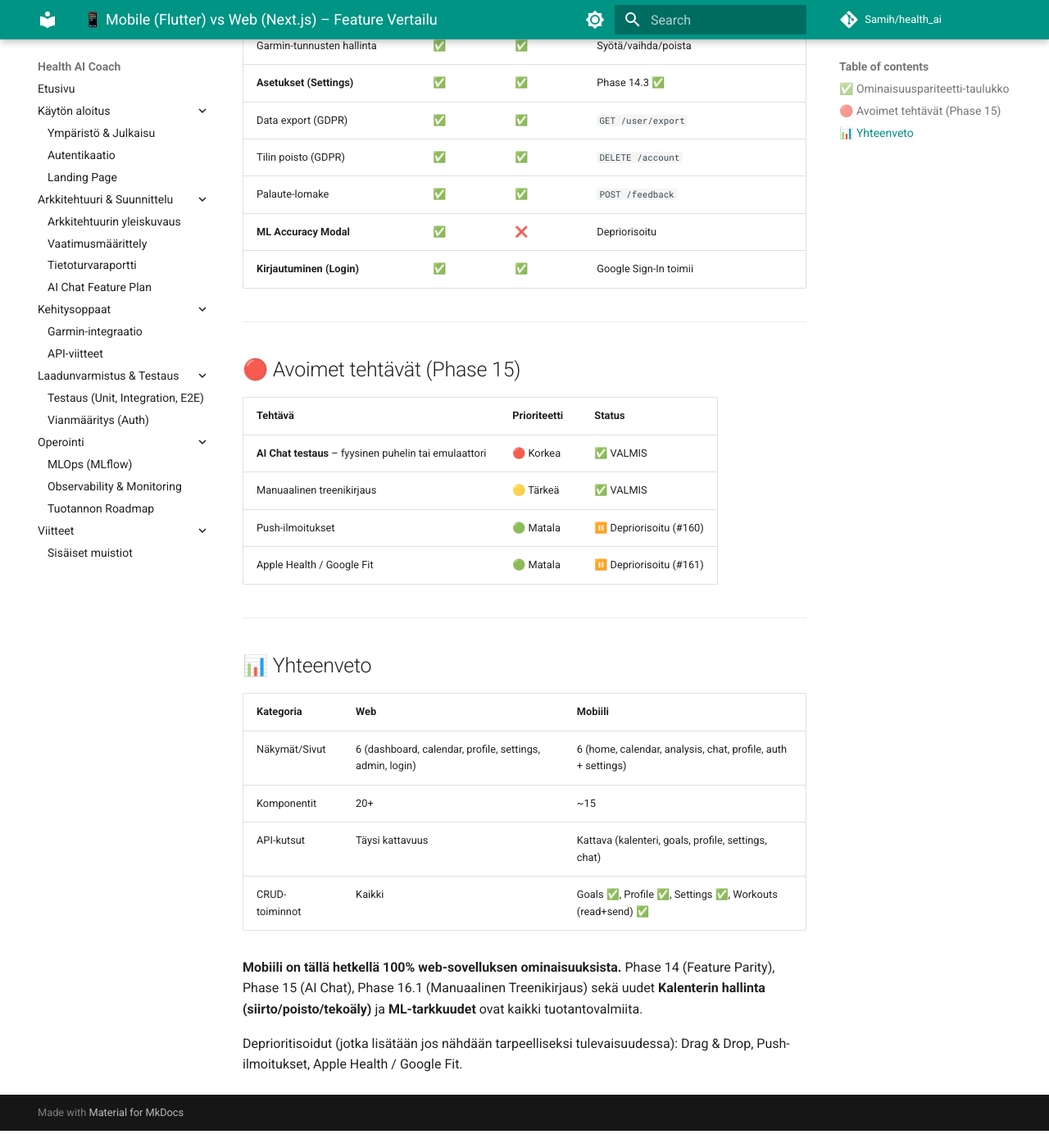
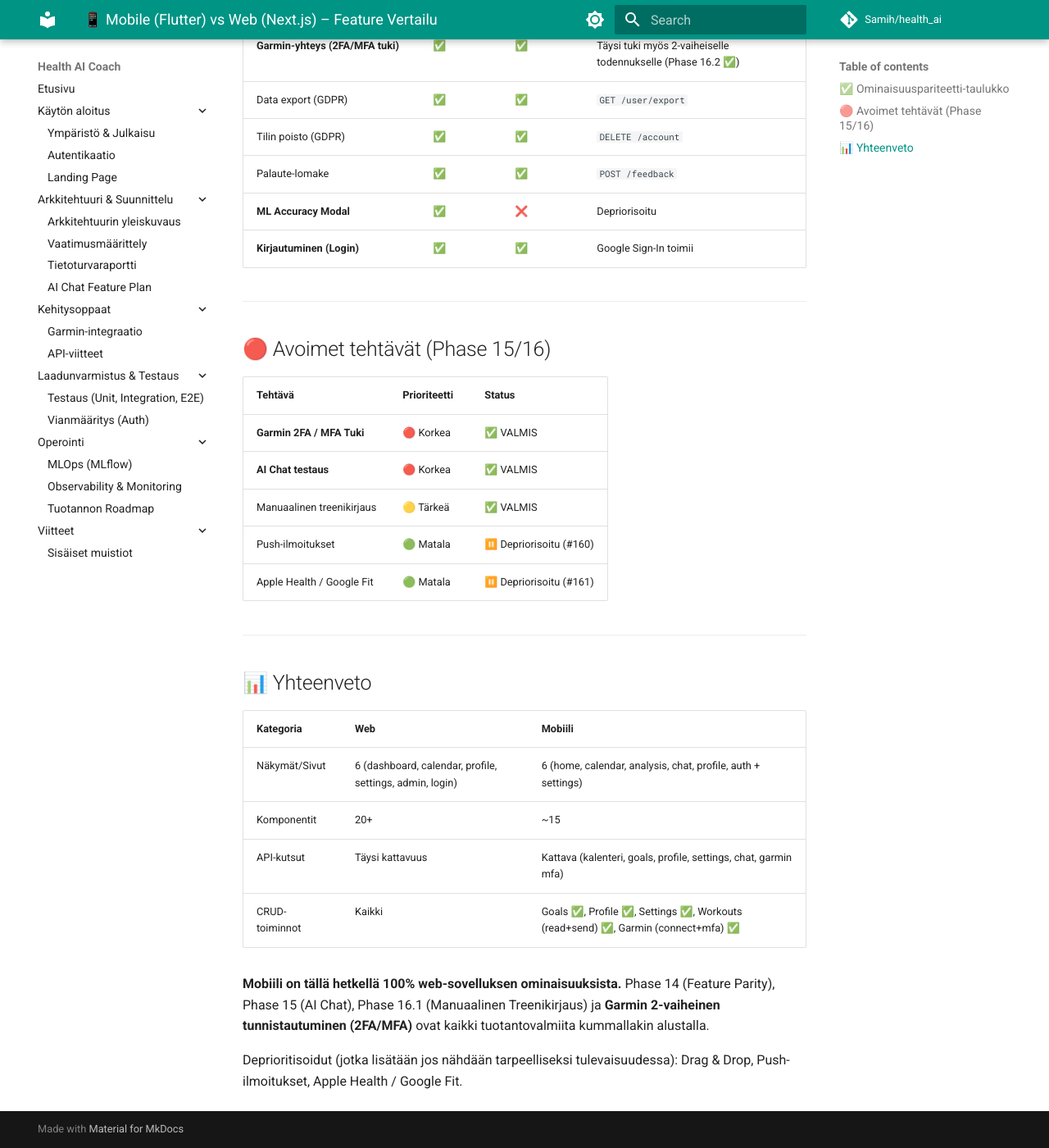
Before and after one commit to Sami-Python/Health_AI, an MkDocs documentation site: the page built from Docs/mobile_vs_web_comparison.md, in a window 1280 px wide and 1400 px high, scrolled down 1414 px. Shown: the whole window at 82% size. Built offline with MkDocs 1.6.1 and Material for MkDocs 9.7.7, drawn with Linux system fonts in a browser that asks for light colours; comment, search, counter and statistics services are not loaded; before the commit the page ends 2793 px from its top, so only the background shows below that; some of the changed text lies outside the part shown.

Commit message:
docs: update mobile vs web comparison with Garmin 2FA/MFA parity

```diff
--- a/Docs/mobile_vs_web_comparison.md
+++ b/Docs/mobile_vs_web_comparison.md
@@ -18,7 +18,7 @@
 | **Kalenteri (TrainingCalendar)** | ✅ | ✅ | API-data käytössä (`/workouts/history` + `/workouts/next`) |
 | Drag & Drop treenit | ✅ | ❌ | Depriorisoitu |
 | Treenin poisto (roskakori) | ✅ | ❌ | Depriorisoitu |
-| \"Send to Garmin\" -nappi | ✅ | ✅ | Phase 14.4 ✅ (`POST /workouts/upload`) |
+| "Send to Garmin" -nappi | ✅ | ✅ | Phase 14.4 ✅ (`POST /workouts/upload`) |
 | Treenin modal-tiedot | ✅ | ❌ | Mobiilissa lista, ei modal |
 | AI-plan generointi kalenterista | ✅ | ❌ | Depriorisoitu |
 | **Analysis** | ✅ | ✅ | CTL/ATL/TSB, Load, Sleep, Readiness |
@@ -28,10 +28,9 @@
 | Race Goal countdown | ✅ | ✅ | Erityisnäyttö (Race distance + countdown) |
 | **Manuaalinen treenikirjaus** | ✅ | ✅ | Phase 16.1 ✅ |
 | **AI Chat Coach** | ✅ | ✅ | Phase 15.2 ✅ |
-| **Profiili-sivu** | ✅ | ✅ | Phase 14.2 ✅ |
+| **Profiili-sivu / Asetukset** | ✅ | ✅ | Phase 14.2 ✅ |
 | Fysiologiset tiedot (ikä, paino, pituus) | ✅ | ✅ | `GET/PUT /profile` |
-| Garmin-tunnusten hallinta | ✅ | ✅ | Syötä/vaihda/poista |
-| **Asetukset (Settings)** | ✅ | ✅ | Phase 14.3 ✅ |
+| **Garmin-yhteys (2FA/MFA tuki)** | ✅ | ✅ | Täysi tuki myös 2-vaiheiselle todennukselle (Phase 16.2 ✅) |
 | Data export (GDPR) | ✅ | ✅ | `GET /user/export` |
 | Tilin poisto (GDPR) | ✅ | ✅ | `DELETE /account` |
 | Palaute-lomake | ✅ | ✅ | `POST /feedback` |
@@ -40,11 +39,12 @@
 
 ---
 
-## 🔴 Avoimet tehtävät (Phase 15)
+## 🔴 Avoimet tehtävät (Phase 15/16)
 
 | Tehtävä | Prioriteetti | Status |
 |---|---|---|
-| **AI Chat testaus** – fyysinen puhelin tai emulaattori | 🔴 Korkea | ✅ VALMIS |
+| **Garmin 2FA / MFA Tuki** | 🔴 Korkea | ✅ VALMIS |
+| **AI Chat testaus** | 🔴 Korkea | ✅ VALMIS |
 | Manuaalinen treenikirjaus | 🟡 Tärkeä | ✅ VALMIS |
 | Push-ilmoitukset | 🟢 Matala | ⏸️ Depriorisoitu (#160) |
 | Apple Health / Google Fit | 🟢 Matala | ⏸️ Depriorisoitu (#161) |
@@ -57,10 +57,10 @@
 |---|---|---|
 | Näkymät/Sivut | 6 (dashboard, calendar, profile, settings, admin, login) | 6 (home, calendar, analysis, chat, profile, auth + settings) |
 | Komponentit | 20+ | ~15 |
-| API-kutsut | Täysi kattavuus | Kattava (kalenteri, goals, profile, settings, chat) |
-| CRUD-toiminnot | Kaikki | Goals ✅, Profile ✅, Settings ✅, Workouts (read+send) ✅ |
+| API-kutsut | Täysi kattavuus | Kattava (kalenteri, goals, profile, settings, chat, garmin mfa) |
+| CRUD-toiminnot | Kaikki | Goals ✅, Profile ✅, Settings ✅, Workouts (read+send) ✅, Garmin (connect+mfa) ✅ |
 
 **Mobiili on tällä hetkellä 100% web-sovelluksen ominaisuuksista.**
-Phase 14 (Feature Parity), Phase 15 (AI Chat), Phase 16.1 (Manuaalinen Treenikirjaus) sekä uudet **Kalenterin hallinta (siirto/poisto/tekoäly)** ja **ML-tarkkuudet** ovat kaikki tuotantovalmiita.
+Phase 14 (Feature Parity), Phase 15 (AI Chat), Phase 16.1 (Manuaalinen Treenikirjaus) ja **Garmin 2-vaiheinen tunnistautuminen (2FA/MFA)** ovat kaikki tuotantovalmiita kummallakin alustalla.
 
 Deprioritisoidut (jotka lisätään jos nähdään tarpeelliseksi tulevaisuudessa): Drag & Drop, Push-ilmoitukset, Apple Health / Google Fit.
```
Also changed, not shown: other parts of Docs/mobile_vs_web_comparison.md (+1 -1 lines).
